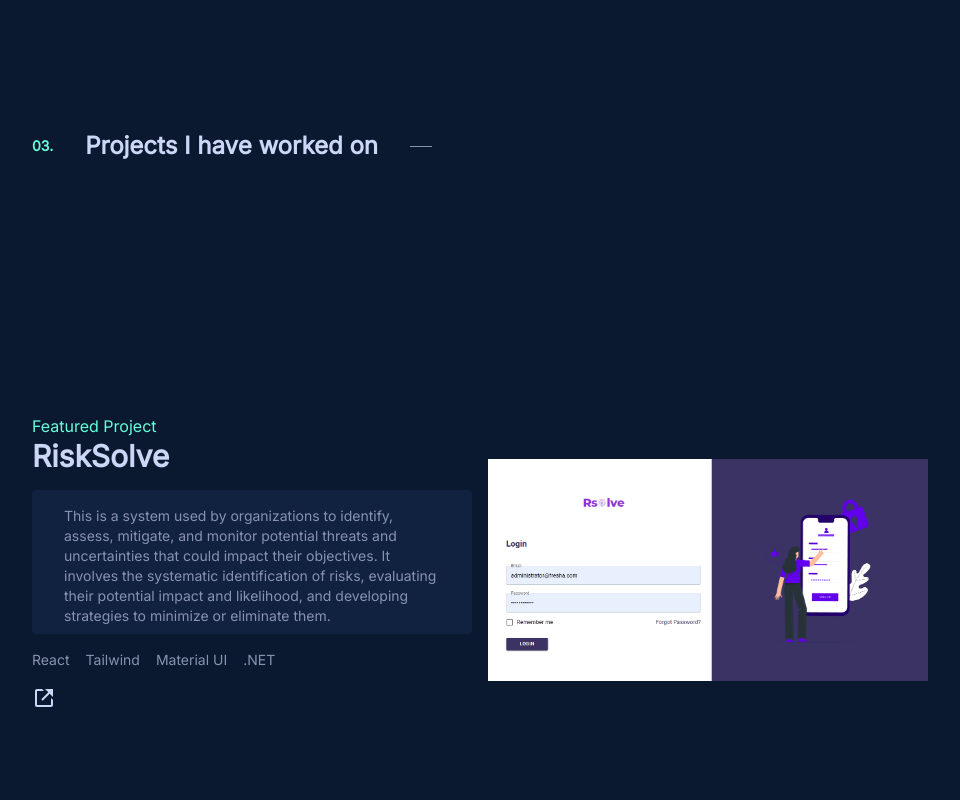
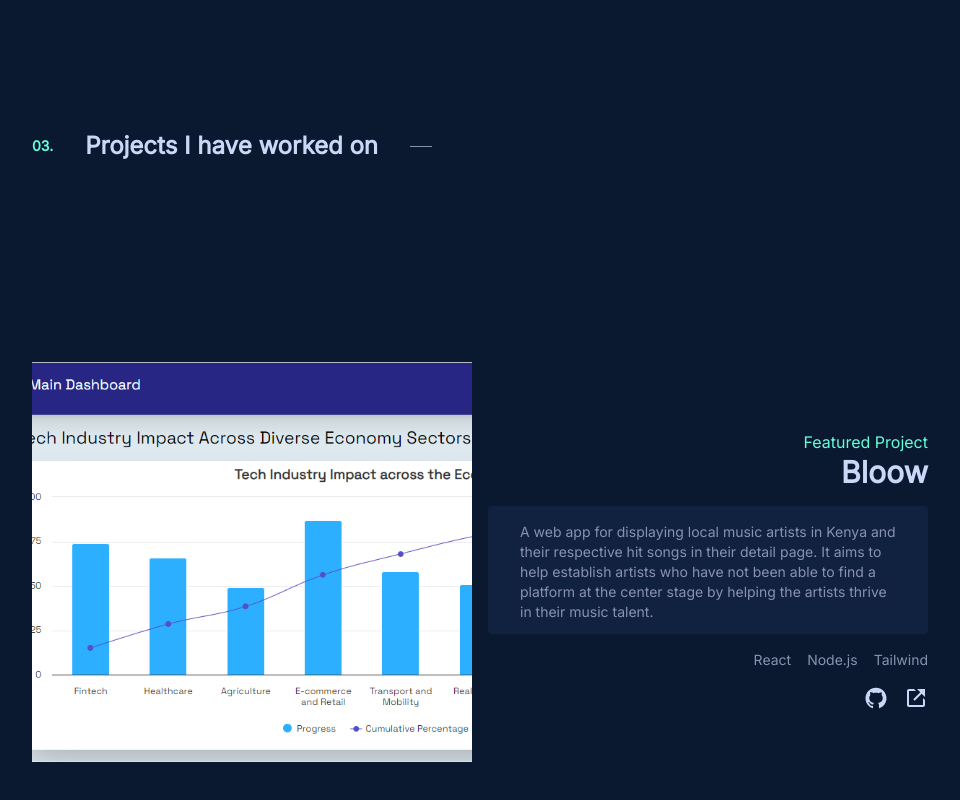
Before and after one commit to Marcos8060/port, a Next.js app: page / in a window 1280 px wide. Shown: the part 2390-3190 px from the top of the page, without its empty margins (160-1120 px from the left). Built offline with nearby package versions, Linux system fonts and the light colour scheme.

Commit message:
added a project

```diff
--- a/components/projects.js
+++ b/components/projects.js
@@ -14,6 +14,47 @@ const Projects = () => {
           </h1>
           <div class="md:block hidden flex-grow h-px bg-gray"></div>
         </div>
+
+        <section className="md:flex items-center py-12 sm:px-12 gap-4 md:h-screen h-auto space-y-4">
+          <div className="w-1/2">
+            <img className="h-[50vh] object-cover w-full" src="/images/dashboard.png" />
+          </div>
+          {/* <aside className="project_img relative cursor-pointer md:h-96 h-72 rounded md:w-1/2"></aside> */}
+          <aside className="md:w-1/2 w-full flex flex-col gap-4">
+            <div className="flex flex-col">
+              <p className="text-secondary md:text-right">Featured Project</p>
+              <h1 className="text-white font-black text-3xl md:text-right">
+                Bloow
+              </h1>
+            </div>
+            <div className="bg-tertiary z-30 md:h-32 h-auto w-full rounded px-8 py-4 text-gray">
+              <p className="text-sm">
+                A web app for displaying local music artists in Kenya and their
+                respective hit songs in their detail page. It aims to help
+                establish artists who have not been able to find a platform at
+                the center stage by helping the artists thrive in their music
+                talent.
+              </p>
+            </div>
+            <div className="flex items-center justify-end gap-4 text-gray text-sm">
+              <p>React</p>
+              <p>Node.js</p>
+              <p>Tailwind</p>
+            </div>
+            <div className="flex items-center justify-end gap-4 text-white">
+              <AiOutlineGithub
+                title="Github"
+                className="text-2xl cursor-pointer"
+              />
+              <Link target="_blank" href="https://bloowafrica.com/">
+                <BiLinkExternal
+                  title="External Link"
+                  className="text-2xl cursor-pointer"
+                />
+              </Link>
+            </div>
+          </aside>
+        </section>
 
         <section className="md:flex items-center py-12 sm:px-12 gap-4 md:h-screen h-auto space-y-4">
           <aside className="md:w-1/2 w-full flex flex-col gap-4">
```
Also changed, not shown: public/images/dashboard.png (added).
